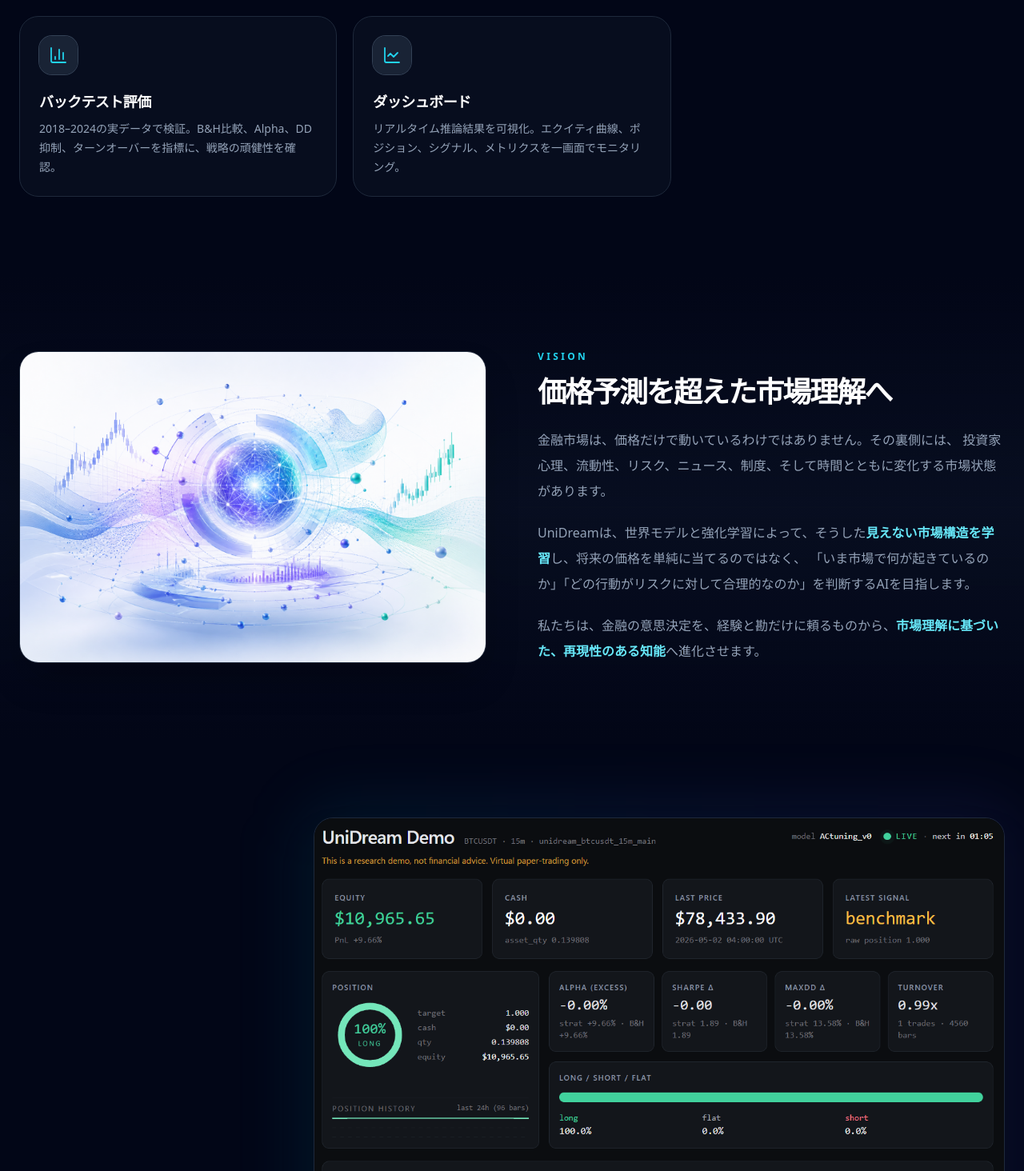
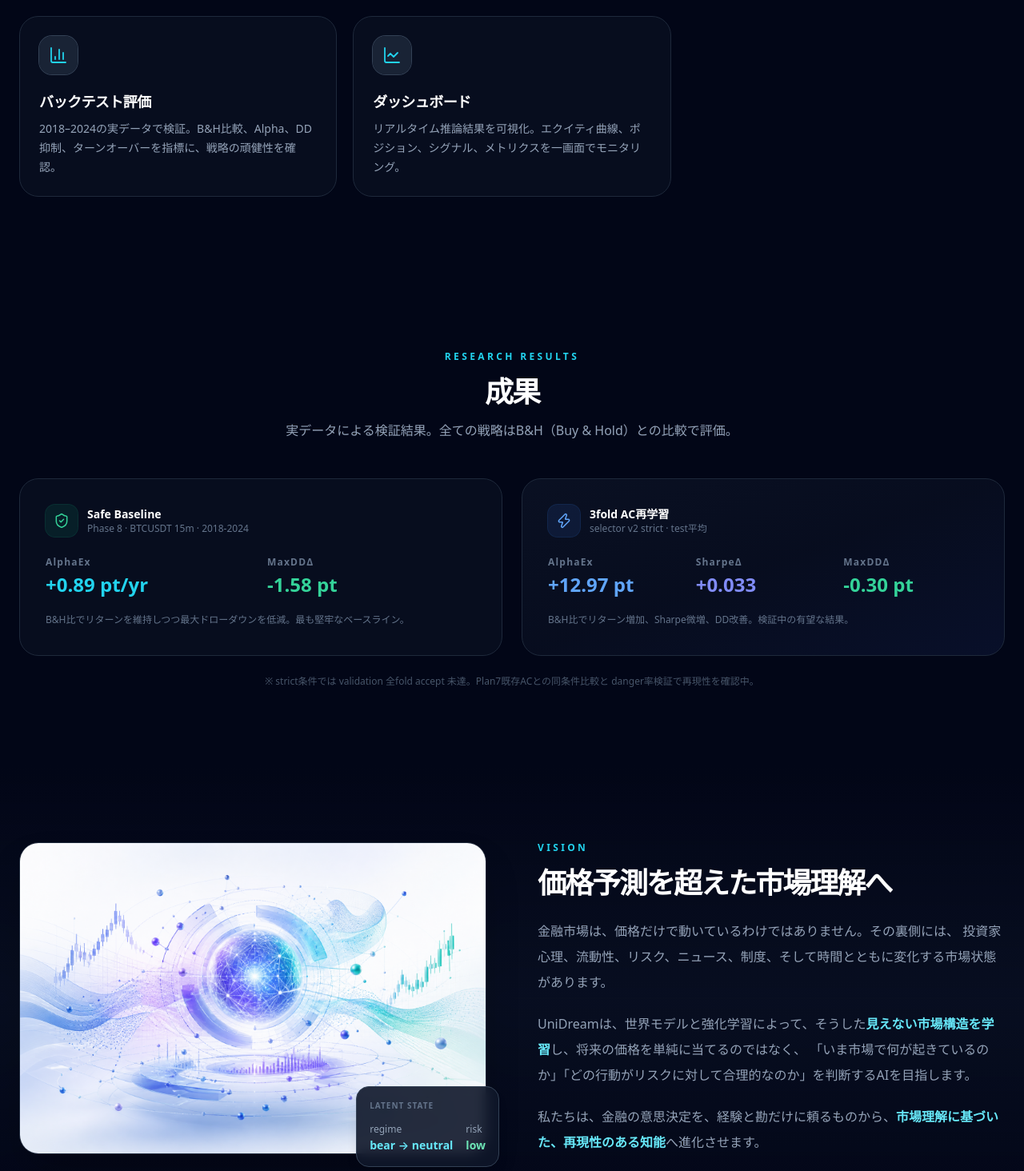
Before and after one commit to shinji-ogasa/unidream-demo-web, a Next.js app: page /homepage in a window 1280 px wide. Shown: the part 1336-2800 px from the top of the page at 80% size. Built offline with nearby package versions, Linux system fonts and the light colour scheme.

Commit message:
fix logo rendering, add results section with real metrics, stage images in browser frame

```diff
--- a/src/app/homepage/page.tsx
+++ b/src/app/homepage/page.tsx
@@ -10,16 +10,18 @@
   LockKeyhole,
   Network,
   Radar,
+  ShieldCheck,
+  Zap,
 } from "lucide-react";
 import { FaGithub, FaLinkedin, FaXTwitter, FaYoutube } from "react-icons/fa6";
 
-const NAV_ITEMS = ["プロダクト", "技術", "ユースケース", "研究", "会社情報"];
+const NAV_ITEMS = ["プロダクト", "研究成果", "技術", "研究", "会社情報"];
 
 const METRICS = [
-  { label: "AlphaEx", value: "+0.9 pt/yr", sub: "vs Buy & Hold", color: "text-cyan-400" },
-  { label: "Sharpe Δ", value: "+1.86", sub: "strat 1.86 · B&H 1.86", color: "text-blue-400" },
-  { label: "MaxDD Δ", value: "-1.6 pt", sub: "strat 13.6% · B&H 15.2%", color: "text-emerald-400" },
-  { label: "Backtest", value: "6 yr", sub: "BTCUSDT · 15m bars", color: "text-indigo-400" },
+  { label: "AlphaEx (safe)", value: "+0.89 pt/yr", sub: "Phase 8 · BTCUSDT 15m", color: "text-cyan-400" },
+  { label: "MaxDDΔ (safe)", value: "-1.58 pt", sub: "vs Buy & Hold", color: "text-emerald-400" },
+  { label: "AlphaEx (3fold)", value: "+12.97 pt", sub: "AC再学習 · test平均", color: "text-blue-400" },
+  { label: "Backtest", value: "2018-2024", sub: "6yr · BTCUSDT · 15m bars", color: "text-indigo-400" },
 ];
 
 const PRODUCT_CARDS = [
@@ -103,15 +105,18 @@
 
 function Logo() {
   return (
-    <Link href="/homepage" className="flex items-center" aria-label="WorldForge AI">
+    <Link href="/homepage" className="flex items-center shrink-0" aria-label="WorldForge AI">
+      <div className="relative h-10 md:h-14 w-auto" style={{ filter: "brightness(0) invert(0.92) contrast(0.8)" }}>
         <Image
           src="/worldforge-ai-logo.png"
           alt="WorldForge AI"
           height={56}
           width={224}
           priority
-        className="h-10 md:h-14 w-auto"
+          unoptimized
+          className="h-full w-auto"
         />
+      </div>
     </Link>
   );
 }
@@ -195,6 +200,22 @@
       </div>
       <h3 className="mb-2 mt-4 font-semibold tracking-[-0.03em] text-white">{title}</h3>
       <p className="text-xs leading-6 text-slate-400">{text}</p>
+    </div>
+  );
+}
+
+function BrowserFrame({ children }: { children: React.ReactNode }) {
+  return (
+    <div className="rounded-3xl overflow-hidden border border-slate-800 shadow-2xl shadow-black/40 bg-slate-900/80">
+      <div className="flex items-center gap-2 px-5 py-4 border-b border-slate-800">
+        <div className="flex gap-2">
+          <div className="h-3 w-3 rounded-full bg-red-500/70" />
+          <div className="h-3 w-3 rounded-full bg-yellow-500/70" />
+          <div className="h-3 w-3 rounded-full bg-emerald-500/70" />
+        </div>
+        <span className="ml-4 text-xs text-slate-500 font-mono">UniDream Dashboard — Live Inference</span>
+      </div>
+      {children}
     </div>
   );
 }
@@ -338,12 +359,81 @@
         </div>
       </section>
 
+      <section className="mx-auto max-w-7xl px-4 md:px-6 py-16 md:py-24">
+        <div className="mx-auto mb-12 max-w-2xl text-center">
+          <SectionLabel>RESEARCH RESULTS</SectionLabel>
+          <h2 className="mt-4 text-3xl md:text-4xl font-semibold tracking-[-0.055em] text-white">
+            成果
+          </h2>
+          <p className="mt-4 text-slate-400">
+            実データによる検証結果。全ての戦略はB&H（Buy & Hold）との比較で評価。
+          </p>
+        </div>
+        <div className="grid gap-6 lg:grid-cols-[1fr_1fr]">
+          <div className="rounded-3xl border border-slate-800 bg-slate-900/40 p-8">
+            <div className="flex items-center gap-3 mb-4">
+              <div className="grid h-10 w-10 place-items-center rounded-xl bg-emerald-500/10 ring-1 ring-emerald-500/20">
+                <ShieldCheck className="h-5 w-5 text-emerald-400" strokeWidth={1.8} />
+              </div>
+              <div>
+                <p className="text-sm font-semibold text-white">Safe Baseline</p>
+                <p className="text-xs text-slate-500">Phase 8 · BTCUSDT 15m · 2018-2024</p>
+              </div>
+            </div>
+            <div className="mt-6 grid grid-cols-2 gap-4">
+              <div>
+                <p className="text-xs font-semibold tracking-widest text-slate-500">AlphaEx</p>
+                <p className="mt-1 text-2xl font-semibold text-cyan-400">+0.89 pt/yr</p>
+              </div>
+              <div>
+                <p className="text-xs font-semibold tracking-widest text-slate-500">MaxDDΔ</p>
+                <p className="mt-1 text-2xl font-semibold text-emerald-400">-1.58 pt</p>
+              </div>
+            </div>
+            <p className="mt-4 text-xs leading-6 text-slate-500">
+              B&H比でリターンを維持しつつ最大ドローダウンを低減。最も堅牢なベースライン。
+            </p>
+          </div>
+          <div className="rounded-3xl border border-slate-800 bg-gradient-to-br from-slate-900/60 via-slate-900/40 to-blue-950/30 p-8">
+            <div className="flex items-center gap-3 mb-4">
+              <div className="grid h-10 w-10 place-items-center rounded-xl bg-blue-500/10 ring-1 ring-blue-500/20">
+                <Zap className="h-5 w-5 text-blue-400" strokeWidth={1.8} />
+              </div>
+              <div>
+                <p className="text-sm font-semibold text-white">3fold AC再学習</p>
+                <p className="text-xs text-slate-500">selector v2 strict · test平均</p>
+              </div>
+            </div>
+            <div className="mt-6 grid grid-cols-3 gap-4">
+              <div>
+                <p className="text-xs font-semibold tracking-widest text-slate-500">AlphaEx</p>
+                <p className="mt-1 text-2xl font-semibold text-blue-400">+12.97 pt</p>
+              </div>
+              <div>
+                <p className="text-xs font-semibold tracking-widest text-slate-500">SharpeΔ</p>
+                <p className="mt-1 text-2xl font-semibold text-indigo-400">+0.033</p>
+              </div>
+              <div>
+                <p className="text-xs font-semibold tracking-widest text-slate-500">MaxDDΔ</p>
+                <p className="mt-1 text-2xl font-semibold text-emerald-400">-0.30 pt</p>
+              </div>
+            </div>
+            <p className="mt-4 text-xs leading-6 text-slate-500">
+              B&H比でリターン増加、Sharpe微増、DD改善。検証中の有望な結果。
+            </p>
+          </div>
+        </div>
+        <p className="mt-6 text-center text-xs text-slate-600">
+          ※ strict条件では validation 全fold accept 未達。Plan7既存ACとの同条件比較と danger率検証で再現性を確認中。
+        </p>
+      </section>
+
       <section className="relative overflow-hidden">
         <div className="absolute inset-0 bg-gradient-to-b from-slate-950 via-slate-900/50 to-slate-950" />
         <div className="relative mx-auto max-w-7xl px-4 md:px-6 py-16 md:py-24">
           <div className="grid items-center gap-10 md:gap-16 lg:grid-cols-[1fr_1fr]">
             <div className="relative">
-              <div className="rounded-3xl overflow-hidden border border-slate-800 shadow-2xl shadow-black/30">
+              <div className="rounded-3xl overflow-hidden border border-slate-800 shadow-2xl shadow-black/30 bg-slate-900/60">
                 <Image
                   src="/vision-illustration.png"
                   alt="Market structure visualization"
@@ -351,6 +441,13 @@
                   height={720}
                   className="w-full h-auto"
                 />
+              </div>
+              <div className="absolute -bottom-4 -right-4 rounded-2xl border border-slate-700 bg-slate-900/90 p-4 backdrop-blur shadow-lg">
+                <p className="text-[10px] font-semibold tracking-widest text-slate-500">LATENT STATE</p>
+                <div className="mt-2 flex gap-4">
+                  <div><span className="text-xs text-slate-400">regime</span><p className="text-sm font-semibold text-cyan-300">bear → neutral</p></div>
+                  <div><span className="text-xs text-slate-400">risk</span><p className="text-sm font-semibold text-emerald-300">low</p></div>
+                </div>
               </div>
             </div>
             <div>
@@ -398,7 +495,8 @@
           </div>
           <div className="relative">
             <div className="absolute -inset-4 rounded-[46px] bg-gradient-to-r from-cyan-500/10 via-blue-500/10 to-indigo-500/10 blur-2xl" />
-            <div className="relative rounded-3xl overflow-hidden border border-slate-800 shadow-2xl shadow-black/30">
+            <div className="relative">
+              <BrowserFrame>
                 <Image
                   src="/dashboard-preview.png"
                   alt="UniDream Demo dashboard"
@@ -406,6 +504,7 @@
                   height={900}
                   className="w-full h-auto"
                 />
+              </BrowserFrame>
             </div>
           </div>
         </div>
```
Lines whose indentation alone changed are shown as unchanged.
